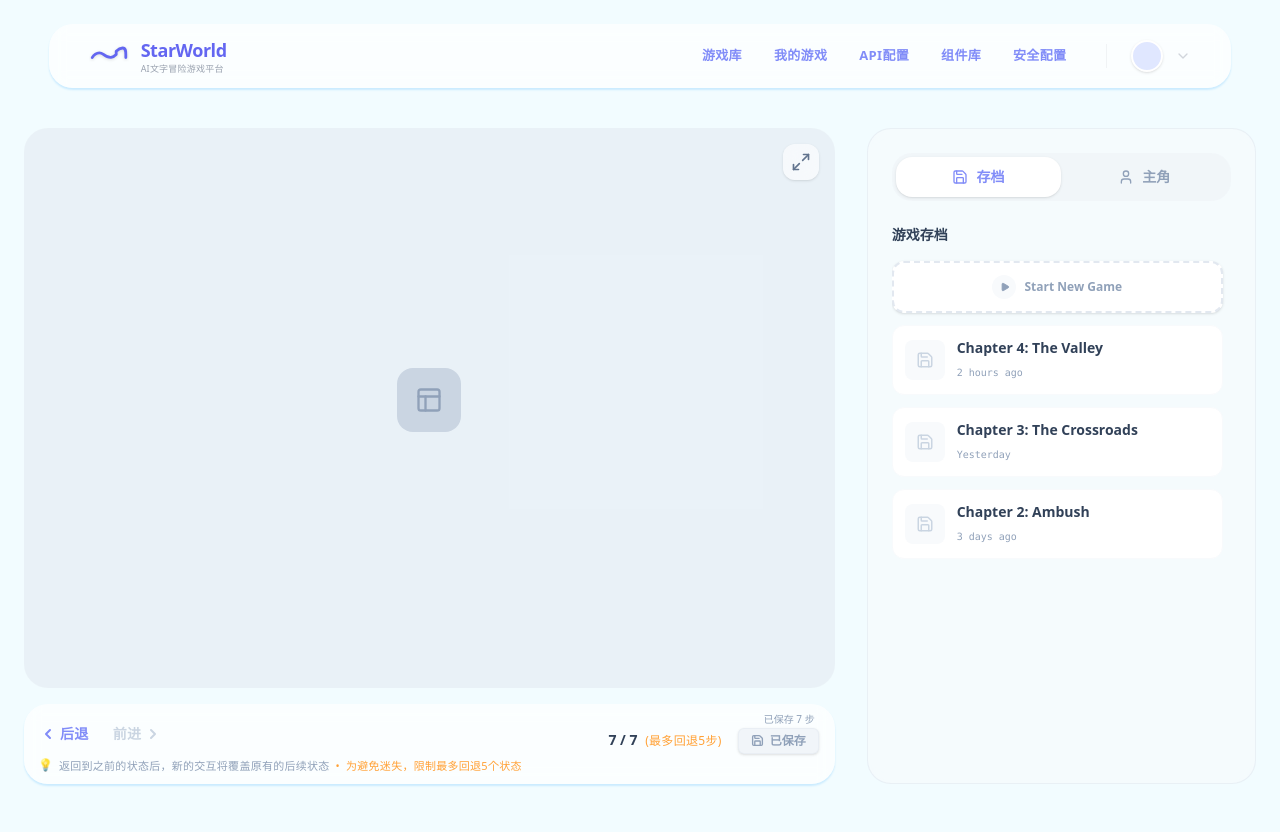
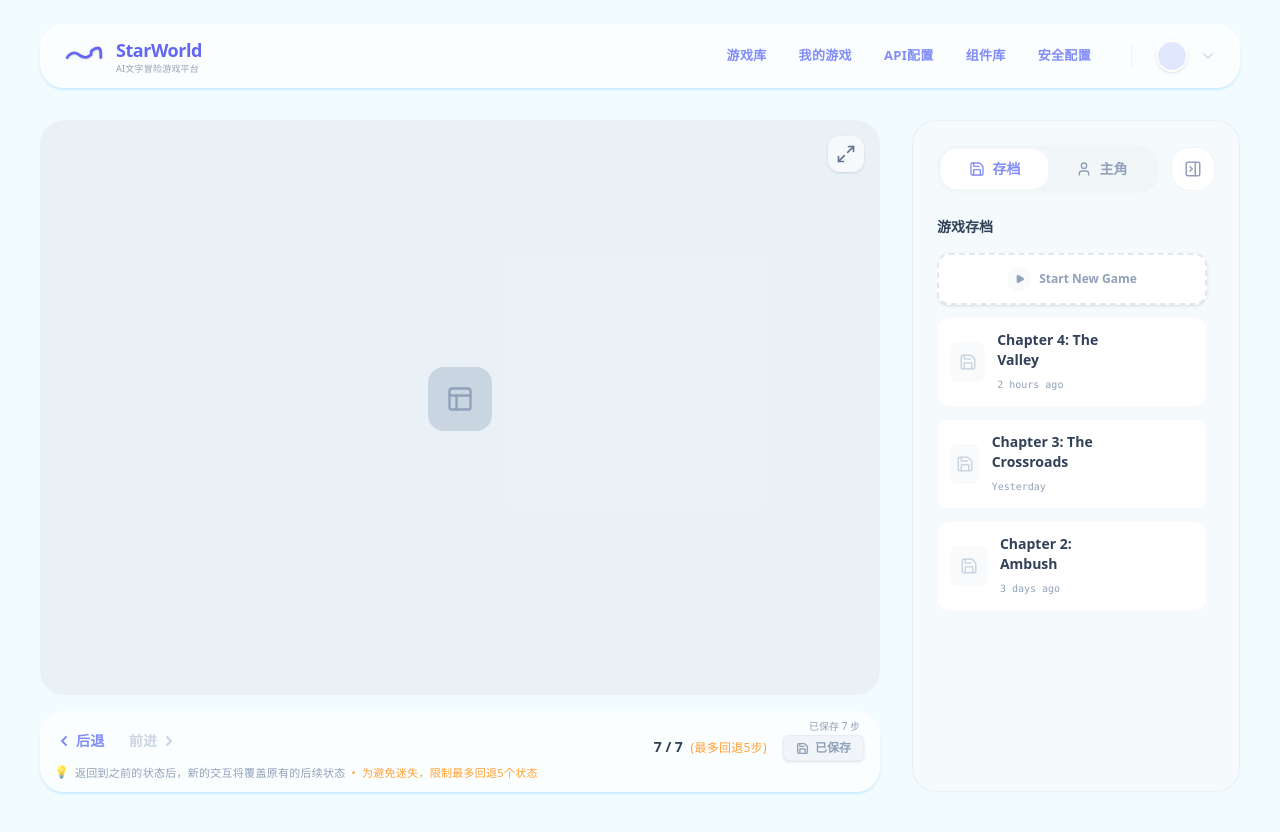
Before and after one commit to TsukimiRini/moyo-prototype-library, a Next.js app: page /launcher in a window 1280 px wide. Shown: the top 832 px of the page. Built offline with nearby package versions, Linux system fonts and the light colour scheme.

Commit message:
feat: change navbar width

```diff
--- a/src/app/launcher/page.tsx
+++ b/src/app/launcher/page.tsx
@@ -3,7 +3,7 @@
 import { useState, useRef, useEffect } from 'react';
 import Navbar from '@/components/Navbar';
 import {
-    Play, Clock, Globe, ChevronRight, ChevronLeft, BookOpen, Save, Trash2, Plus, Edit3, User, Settings, Maximize2, Minimize2, Menu, X
+    Play, Clock, Globe, ChevronRight, ChevronLeft, BookOpen, Save, Trash2, Plus, Edit3, User, Settings, Maximize2, Minimize2, Menu, X, PanelRightClose, PanelRightOpen
 } from 'lucide-react';
 
 export default function PlayV4() {
@@ -12,6 +12,7 @@ export default function PlayV4() {
     const [selectedArchiveId, setSelectedArchiveId] = useState<number | null>(null);
     const [isFullscreen, setIsFullscreen] = useState(false);
     const [isFullscreenSidebarOpen, setIsFullscreenSidebarOpen] = useState(false);
+    const [isSidebarCollapsed, setIsSidebarCollapsed] = useState(false);
     const [showFullscreenControls, setShowFullscreenControls] = useState(false);
     const controlsTimeoutRef = useRef<NodeJS.Timeout | null>(null);
 
@@ -37,7 +38,7 @@ export default function PlayV4() {
         { id: 3, title: 'Chapter 2: Ambush', date: '3 days ago', status: 'Mission Failed', playTime: '8h 45m', location: 'Dark Forest' },
     ];
 
-    const renderSidebarContent = () => (
+    const renderSidebarContent = (isOverlay = false) => (
         <>
             {/* Tabs */}
             <div className="shrink-0 mb-6 relative">
@@ -47,7 +48,7 @@ export default function PlayV4() {
                             onClick={() => setActiveTab('archive')}
                             className={`flex-1 flex items-center justify-center gap-2 py-2.5 rounded-[16px] text-sm font-bold transition-all ${
                                 activeTab === 'archive'
-                                ? 'bg-white text-[#818CF8] shadow-sm'
+                                ? 'bg-white text-[#818CF8]'
                                 : 'text-slate-400 hover:text-slate-600'
                             }`}
                         >
@@ -58,7 +59,7 @@ export default function PlayV4() {
                             onClick={() => setActiveTab('protag')}
                             className={`flex-1 flex items-center justify-center gap-2 py-2.5 rounded-[16px] text-sm font-bold transition-all ${
                                 activeTab === 'protag'
-                                ? 'bg-white text-[#818CF8] shadow-sm'
+                                ? 'bg-white text-[#818CF8]'
                                 : 'text-slate-400 hover:text-slate-600'
                             }`}
                         >
@@ -66,6 +67,15 @@ export default function PlayV4() {
                             主角
                         </button>
                     </div>
+                    {!isOverlay && (
+                        <button
+                            onClick={() => setIsSidebarCollapsed(true)}
+                            className="hidden lg:flex items-center justify-center w-11 h-11 text-slate-400 hover:text-[#818CF8] bg-white rounded-[18px] transition-all border border-slate-200/50 hover:border-indigo-200 shrink-0"
+                            title="收起侧边栏"
+                        >
+                            <PanelRightClose size={18} />
+                        </button>
+                    )}
                 </div>
             </div>
 
@@ -188,19 +198,29 @@ export default function PlayV4() {
 
     return (
         <div className="min-h-screen bg-[#f2fcff] text-slate-800 font-sans selection:bg-indigo-100 selection:text-indigo-900">
-            {/* Navbar */}
-            <div className="fixed top-0 left-0 right-0 z-50 pt-6 px-6">
-                <Navbar />
-            </div>
+            <Navbar />
 
             {/* Main Content */}
-            <main className="pt-32 pb-20 max-w-7xl mx-auto px-6">
+            <main className="pt-14 pb-8 max-w-[1600px] mx-auto px-10">
 
                 {/* Game Hero Container */}
-                <div className="grid grid-cols-1 lg:grid-cols-3 gap-8">
+                <div className="flex flex-col lg:flex-row gap-8 w-full max-w-full">
 
-                    {/* Left Column (Main Area) - 66% width */}
-                    <div className="lg:col-span-2 flex flex-col gap-4 h-[calc(100vh-9rem)]">
+                    {/* Left Column (Main Area) */}
+                    <div className={`flex flex-col gap-4 h-[calc(100vh-8rem)] transition-all duration-500 ease-in-out shrink-0 relative ${
+                        isSidebarCollapsed ? 'w-full' : 'w-full lg:w-[calc(72%-24px)]'
+                    }`}>
+                        {/* Expand Sidebar Button (Visible only when collapsed) */}
+                        {isSidebarCollapsed && (
+                            <button
+                                onClick={() => setIsSidebarCollapsed(false)}
+                                className="fixed top-40 right-0 hidden lg:flex items-center justify-center p-3 pl-4 pr-3 text-slate-400 hover:text-[#818CF8] bg-white/95 backdrop-blur-md border border-slate-200/80 border-r-0 rounded-l-2xl transition-all shadow-[-4px_2px_16px_rgba(0,0,0,0.08)] z-40 hover:pr-4 hover:bg-indigo-50"
+                                title="展开侧边栏"
+                            >
+                                <PanelRightOpen size={18} />
+                            </button>
+                        )}
+
                         {/* Game Placeholder */}
                         <div
                             className={`flex-1 flex flex-col items-center justify-center transition-all duration-500 origin-center select-none ${
@@ -249,7 +269,7 @@ export default function PlayV4() {
                                         </button>
                                     </div>
                                     <div className="flex-1 flex flex-col h-full overflow-hidden">
-                                        {renderSidebarContent()}
+                                        {renderSidebarContent(true)}
                                     </div>
                                 </div>
                             )}
@@ -279,7 +299,7 @@ export default function PlayV4() {
 
                                 {/* Right: Status & Save */}
                                 <div className="flex items-center gap-4">
-                                    <div className="text-sm font-bold text-slate-700 mt-3">
+                                    <div className="text-sm font-bold text-slate-700 mt-3 hidden sm:block">
                                         7 / 7 <span className="text-orange-400/80 font-medium ml-1 text-xs tracking-wide">(最多回退5步)</span>
                                     </div>
                                     <div className="flex flex-col items-end">
@@ -304,12 +324,14 @@ export default function PlayV4() {
                         </div>
                     </div>
 
-                    {/* Right Column (Sidebar) - 33% width */}
-                    <div className="space-y-6">
+                    {/* Right Column (Sidebar) */}
+                    <div className={`transition-all duration-500 ease-in-out overflow-hidden hidden lg:block shrink-0 ${
+                        isSidebarCollapsed ? 'w-0 opacity-0' : 'w-[calc(28%-8px)] opacity-100'
+                    }`}>
 
                         {/* Recent Activity / Archives / Character (Sidebar) */}
-                        <div className="bg-slate-50/50 rounded-[24px] p-6 border border-slate-200/60 sticky top-32 backdrop-blur-sm h-[calc(100vh-9rem)] flex flex-col hidden lg:flex">
-                            {renderSidebarContent()}
+                        <div className="bg-slate-50/50 rounded-[24px] p-6 border border-slate-200/60 sticky top-24 backdrop-blur-sm h-[calc(100vh-8rem)] flex flex-col w-full max-w-sm">
+                            {renderSidebarContent(false)}
                         </div>
 
                     </div>
--- a/src/app/play-v2/page.tsx
+++ b/src/app/play-v2/page.tsx
@@ -39,10 +39,7 @@ export default function PlayV2() {
 
     return (
         <div className="min-h-screen bg-[#f2fcff] text-slate-800 font-sans selection:bg-indigo-100 selection:text-indigo-900">
-            {/* Navbar */}
-            <div className="fixed top-0 left-0 right-0 z-50 pt-6 px-6">
-                <Navbar />
-            </div>
+            <Navbar />
 
             {/* Main Content */}
             <main className="pt-32 pb-20 max-w-7xl mx-auto px-6">
--- a/src/app/play-v3/page.tsx
+++ b/src/app/play-v3/page.tsx
@@ -39,10 +39,7 @@ export default function PlayV3() {
 
     return (
         <div className="min-h-screen bg-[#f2fcff] text-slate-800 font-sans selection:bg-indigo-100 selection:text-indigo-900">
-            {/* Navbar */}
-            <div className="fixed top-0 left-0 right-0 z-50 pt-6 px-6">
-                <Navbar />
-            </div>
+            <Navbar />
 
             {/* Main Content */}
             <main className="pt-32 pb-20 max-w-7xl mx-auto px-6">
--- a/src/app/play-v4/page.tsx
+++ b/src/app/play-v4/page.tsx
@@ -39,13 +39,10 @@ export default function PlayV4() {
 
     return (
         <div className="min-h-screen bg-[#f2fcff] text-slate-800 font-sans selection:bg-indigo-100 selection:text-indigo-900">
-            {/* Navbar */}
-            <div className="fixed top-0 left-0 right-0 z-50 pt-6 px-6">
-                <Navbar />
-            </div>
+            <Navbar />
 
             {/* Main Content */}
-            <main className="pt-32 pb-20 max-w-7xl mx-auto px-6">
+            <main className="pt-20 pb-20 max-w-7xl mx-auto px-6">
 
                 {/* Game Hero Container */}
                 <div className="grid grid-cols-1 lg:grid-cols-3 gap-8">
--- a/src/app/play/page.tsx
+++ b/src/app/play/page.tsx
@@ -19,10 +19,7 @@ export default function PlayPage() {
 
   return (
     <div className="h-screen bg-[#f2fcff] font-sans flex flex-col overflow-hidden relative">
-      {/* Navbar Wrapper */}
-      <div className="shrink-0 pt-5 pb-2 px-6">
-        <Navbar />
-      </div>
+      <Navbar />
 
       <main className={`flex-1 min-h-0 max-w-7xl mx-auto w-full px-6 pb-6 flex flex-col lg:flex-row items-stretch transition-all duration-700 ease-in-out ${isSidebarOpen ? 'gap-6' : 'gap-0'}`}>
 
--- a/src/components/Navbar.tsx
+++ b/src/components/Navbar.tsx
@@ -3,8 +3,9 @@ import Link from 'next/link';
 
 export default function Navbar() {
   return (
-    <nav className="flex items-center justify-between px-10 py-3 bg-white/70 backdrop-blur-sm sticky top-5 z-50 rounded-[24px] shadow-[0_2px_2px_#CAEBFF] w-[96%] max-w-7xl mx-auto">
-      <div className="flex items-center gap-3">
+    <div className="w-full max-w-[1600px] mx-auto px-6 lg:px-10 sticky top-6 z-50">
+      <nav className="flex items-center justify-between px-6 py-3 bg-white/70 backdrop-blur-sm shadow-[0_2px_2px_#CAEBFF] rounded-[24px] w-full">
+        <div className="flex items-center gap-3">
         {/* Exact Worm Logo Shape */}
         <svg width="40" height="24" viewBox="0 0 50 24" fill="none" xmlns="http://www.w3.org/2000/svg" className="text-[#6366F1]">
            <path
@@ -34,6 +35,7 @@ export default function Navbar() {
            <ChevronDown size={16} className="text-gray-300 cursor-pointer hover:text-[#6366F1]" />
         </div>
       </div>
-    </nav>
+      </nav>
+    </div>
   );
 }
```
